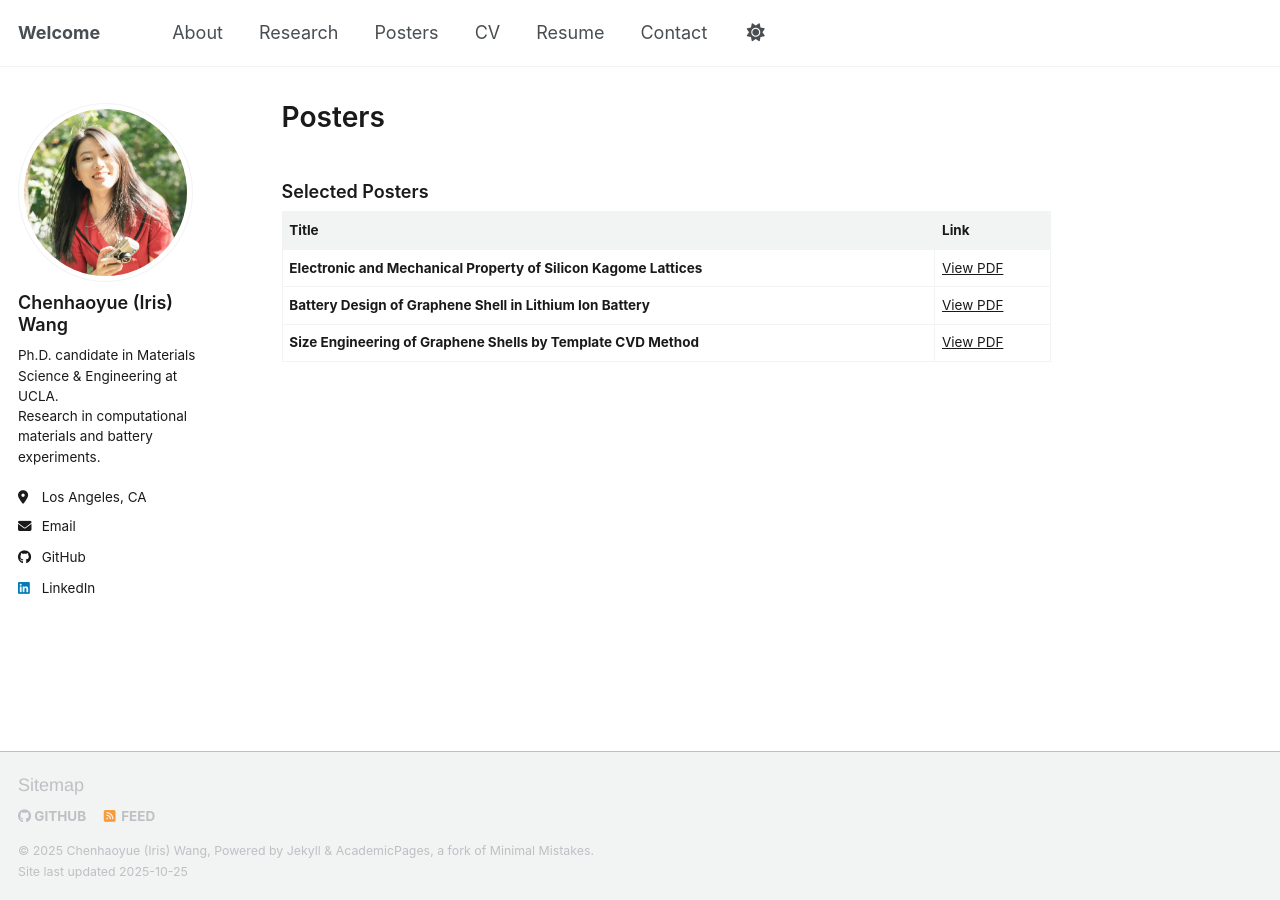
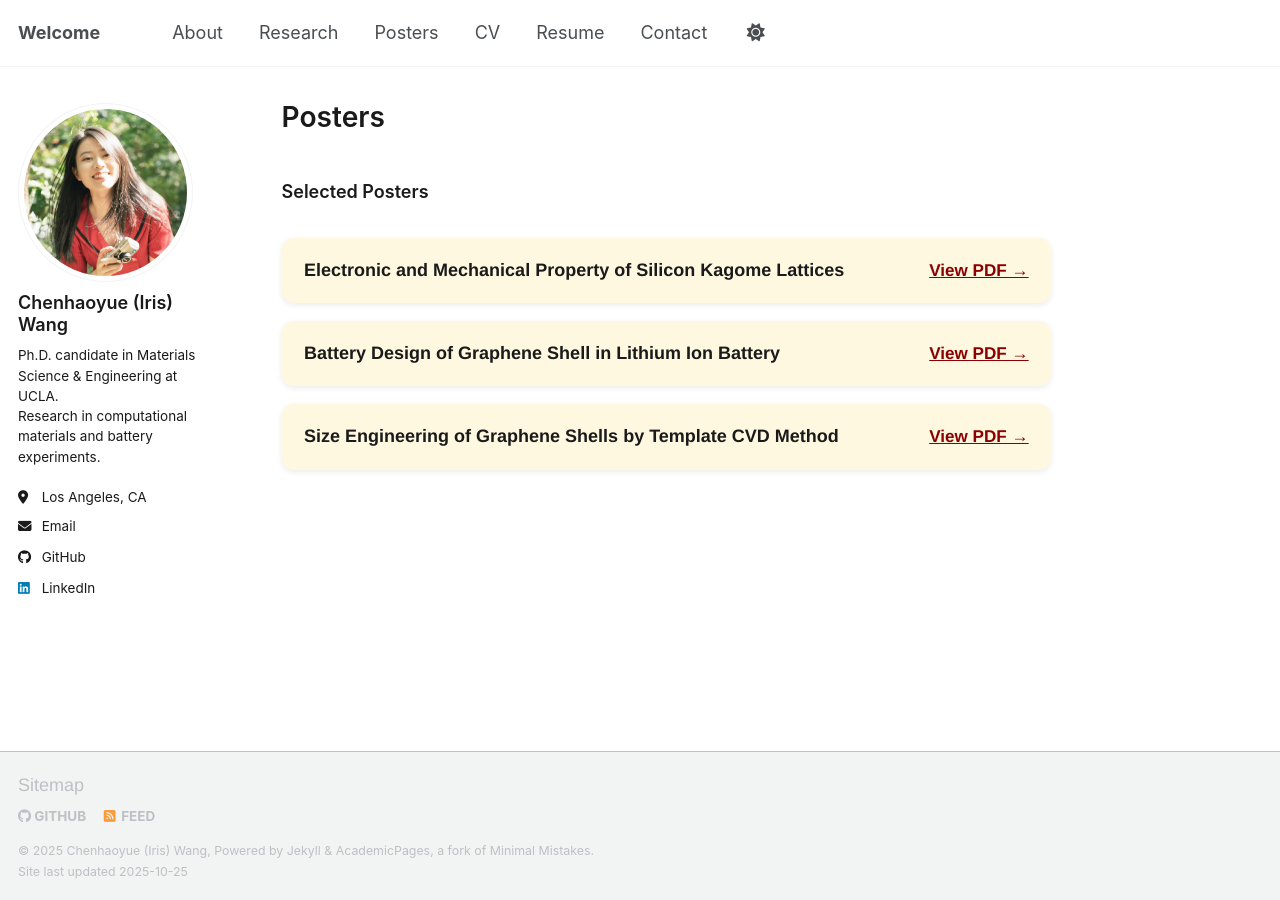
Before and after one commit to Iris-wang-233/Iris-Wang-233.github.io, a Jekyll site: the page built from _pages/posters.md, in a window 1280 px wide. Built offline with Jekyll 4.4.1, drawn with Linux system fonts in a browser that asks for light colours; a script that is not in the unit is left out; part of the change alters nothing that is shown.

Commit message:
Update posters.md

```diff
--- a/_pages/posters.md
+++ b/_pages/posters.md
@@ -8,8 +8,68 @@ classes: wide
 
 ### Selected Posters
 
-| Title | Link |
-|-------|------|
-| **Electronic and Mechanical Property of Silicon Kagome Lattices** | [View PDF](/files/Solid_state.pdf) |
-| **Battery Design of Graphene Shell in Lithium Ion Battery** | [View PDF](/files/Li_ion_1.pdf) |
-| **Size Engineering of Graphene Shells by Template CVD Method** | [View PDF](/files/Li_ion_2.pdf) |
+<div class="poster-list">
+
+  <div class="poster-card">
+    <div class="poster-title">Electronic and Mechanical Property of Silicon Kagome Lattices</div>
+    <a class="poster-link" href="/files/Solid_state.pdf" target="_blank">View PDF →</a>
+  </div>
+
+  <div class="poster-card">
+    <div class="poster-title">Battery Design of Graphene Shell in Lithium Ion Battery</div>
+    <a class="poster-link" href="/files/Li_ion_1.pdf" target="_blank">View PDF →</a>
+  </div>
+
+  <div class="poster-card">
+    <div class="poster-title">Size Engineering of Graphene Shells by Template CVD Method</div>
+    <a class="poster-link" href="/files/Li_ion_2.pdf" target="_blank">View PDF →</a>
+  </div>
+
+</div>
+
+<style>
+.poster-list {
+  display: flex;
+  flex-direction: column;
+  gap: 1rem;
+  max-width: 900px;
+  margin: 2rem auto;
+}
+
+.poster-card {
+  background-color: #FFF8E1;
+  border-radius: 12px;
+  padding: 1rem 1.25rem;
+  box-shadow: 0 2px 6px rgba(0,0,0,0.08);
+  display: flex;
+  justify-content: space-between;
+  align-items: center;
+  transition: transform 0.2s ease, box-shadow 0.2s ease, background-color 0.2s ease;
+}
+
+.poster-card:hover {
+  background-color: #8B0000;
+  color: #fff;
+  transform: translateY(-3px);
+  box-shadow: 0 4px 10px rgba(0,0,0,0.15);
+}
+
+.poster-title {
+  font-weight: 600;
+  font-size: 1rem;
+  line-height: 1.4;
+  color: #1A1A1A;
+}
+
+.poster-link {
+  text-decoration: none;
+  color: #8B0000;
+  font-weight: 600;
+  font-size: 0.95rem;
+  transition: color 0.2s ease;
+}
+
+.poster-card:hover .poster-link {
+  color: #fff;
+}
+</style>
```
